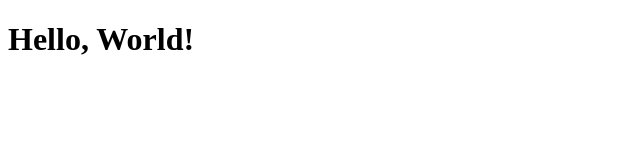
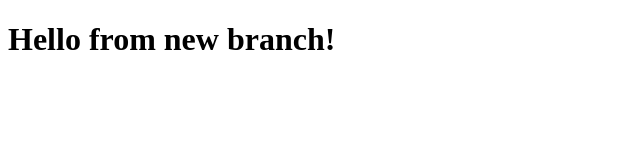
Before and after one commit to hanaessam/git-task, a plain HTML site: page index.html in a window 1280 px wide. Shown: the whole page, without its empty margins (0-640 px from the left). Drawn offline with Linux system fonts and the light colour scheme.

Commit message:
Change greeting in new branch

```diff
--- a/index.html
+++ b/index.html
@@ -7,7 +7,7 @@
 </head>
 <body>
     <div>
-        <h1>Hello, World!</h1>
+        <h1>Hello from new branch!</h1>
     </div>
 </body>
 </html>
```
